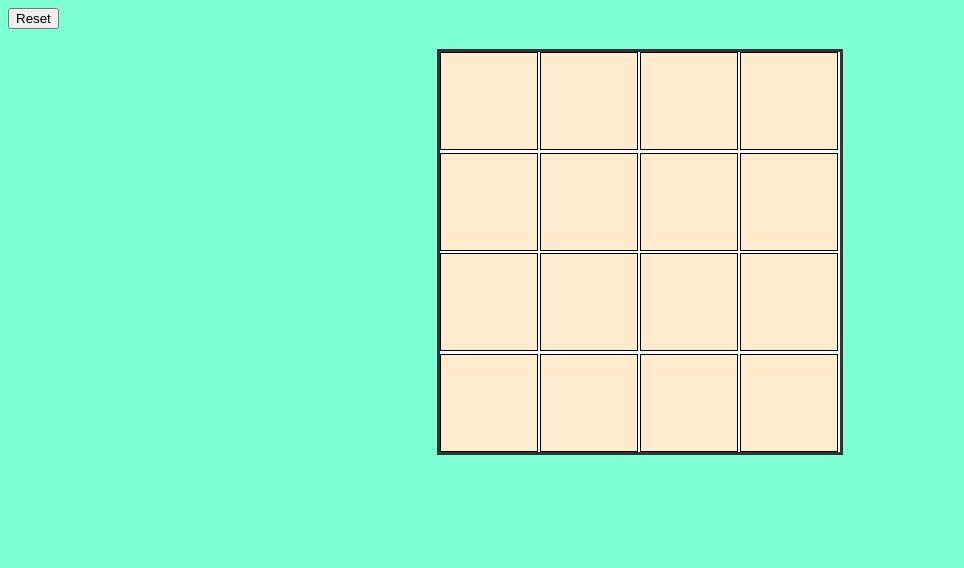
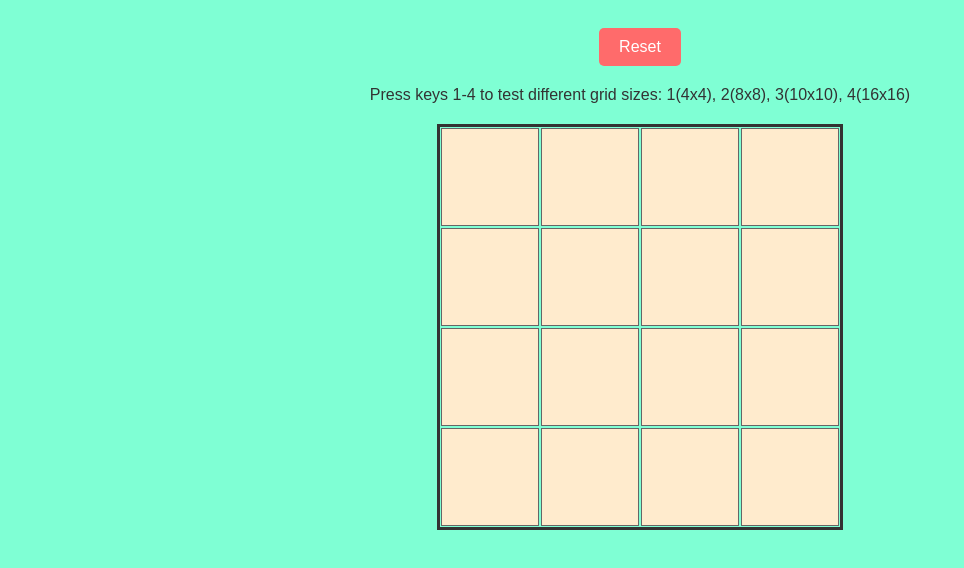
Before and after one commit to MadMilliner/etch-a-sketch, a plain HTML site: page index.html in a window 1280 px wide. Shown: the whole page, without its empty margins (0-964 px from the left). Drawn offline with Linux system fonts and the light colour scheme.

Commit message:
Updated to have multiple sizes

```diff
--- a/index.html
+++ b/index.html
@@ -8,8 +8,11 @@
 </head>
 <body>
 
+
 <button class="reset">Reset</button>
+<p style="text-align: center; color: #333; margin: 10px;">Press keys 1-4 to test different grid sizes: 1(4x4), 2(8x8), 3(10x10), 4(16x16)</p>
 <div class="etch"></div>
+
 
 
 
--- a/script.js
+++ b/script.js
@@ -2,20 +2,46 @@ let etch = document.querySelector('.etch');
 let resetBtn = document.querySelector('.reset');
 
 function startingBoard(num) {
+    // Clear existing boxes
     etch.innerHTML = '';
 
+    // Calculate grid size (square root for square grid)
+    let gridSize = Math.sqrt(num);
+
+    // Calculate box dimensions as percentages
+    let boxWidth = 100 / gridSize;
+    let boxHeight = 100 / gridSize;
+
+    // Create num boxes
     for (let i = 0; i < num; i++) {
         let box = document.createElement("div");
         box.classList.add('box');
-       // Add click event to change color (etch-a-sketch effect)
+
+        // Set flexible dimensions
+        box.style.width = `calc(${boxWidth}% - 2px)`;
+        box.style.height = `calc(${boxHeight}% - 2px)`;
+
+        // Add click event to change color (etch-a-sketch effect)
         box.addEventListener('mouseenter', function() {
             this.style.backgroundColor = '#333';
         });
-    etch.appendChild(box);
-}}
 
+        etch.appendChild(box);
+    }
+}
+
+// Reset functionality
 resetBtn.addEventListener('click', function() {
     startingBoard(16);
-})
+});
 
+// Test different grid sizes
+document.addEventListener('keydown', function(e) {
+    if (e.key === '1') startingBoard(16);  // 4x4
+    if (e.key === '2') startingBoard(64);  // 8x8
+    if (e.key === '3') startingBoard(100); // 10x10
+    if (e.key === '4') startingBoard(256); // 16x16
+});
+
+// Initialize the board
 startingBoard(16);
--- a/style.css
+++ b/style.css
@@ -1,23 +1,42 @@
 body {
             background-color: aquamarine;
+            font-family: Arial, sans-serif;
+            padding: 20px;
         }
 
         .etch {
-    background-color: white;
             display: flex;
             flex-wrap: wrap;
-    gap: 2px;
             width: 400px;
             height: 400px;
             margin: 20px auto;
             border: 3px solid #333;
-
         }
 
         .box {
             background-color: blanchedalmond;
-    border: 1px solid;
+            border: 1px solid #666;
             box-sizing: border-box;
-    width: calc(25% - 2px);
-    height: calc(25% - 2px);
+            transition: background-color 0.2s;
+            margin: 1px;
         }
+
+        .box:hover {
+            background-color: #ddd;
+        }
+
+        .reset {
+            display: block;
+            margin: 0 auto 20px;
+            padding: 10px 20px;
+            font-size: 16px;
+            background-color: #ff6b6b;
+            color: white;
+            border: none;
+            border-radius: 5px;
+            cursor: pointer;
+        }
+
+        .reset:hover {
+            background-color: #ff5252;
+        }
```
Lines whose indentation alone changed are shown as unchanged.
